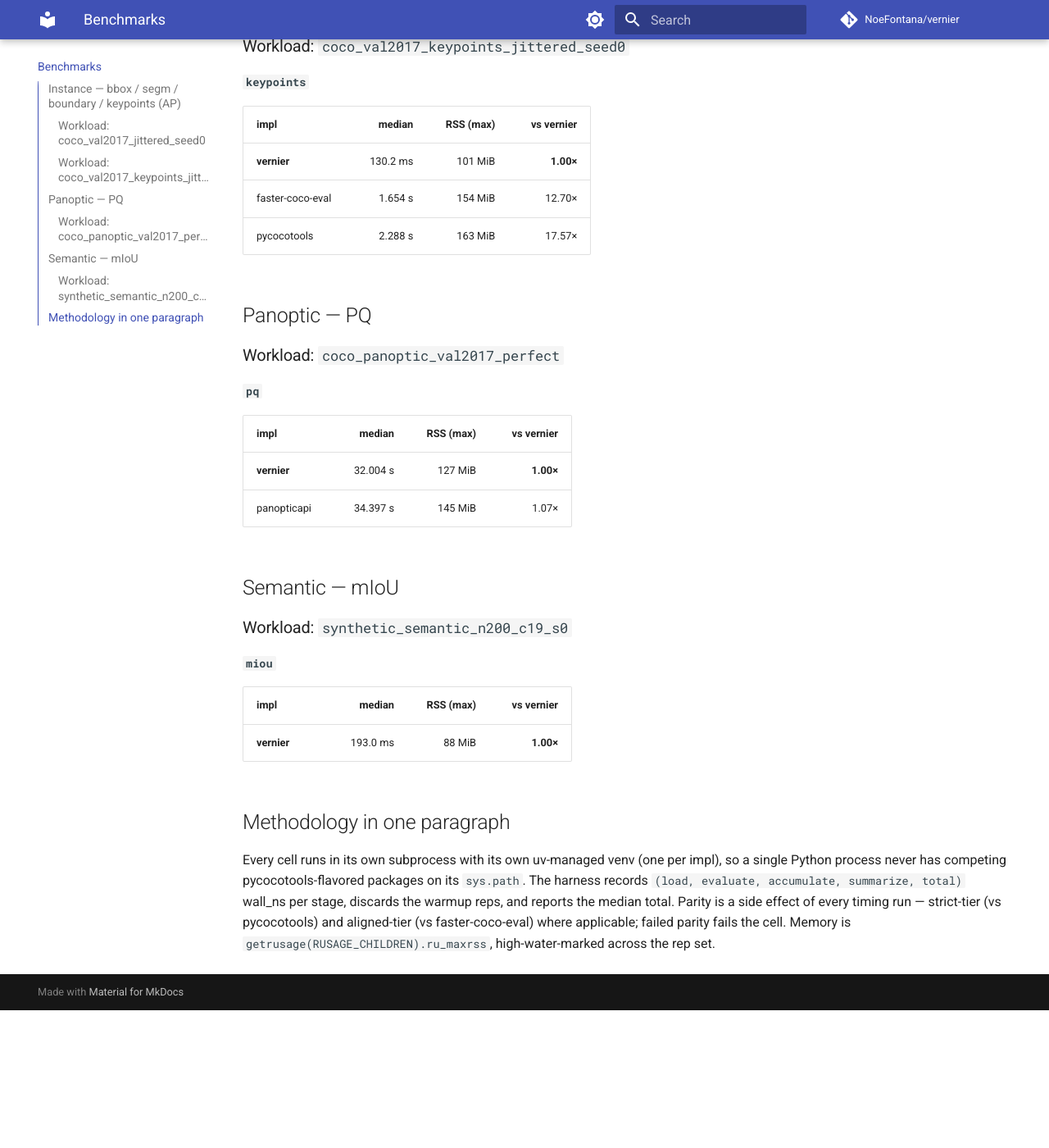
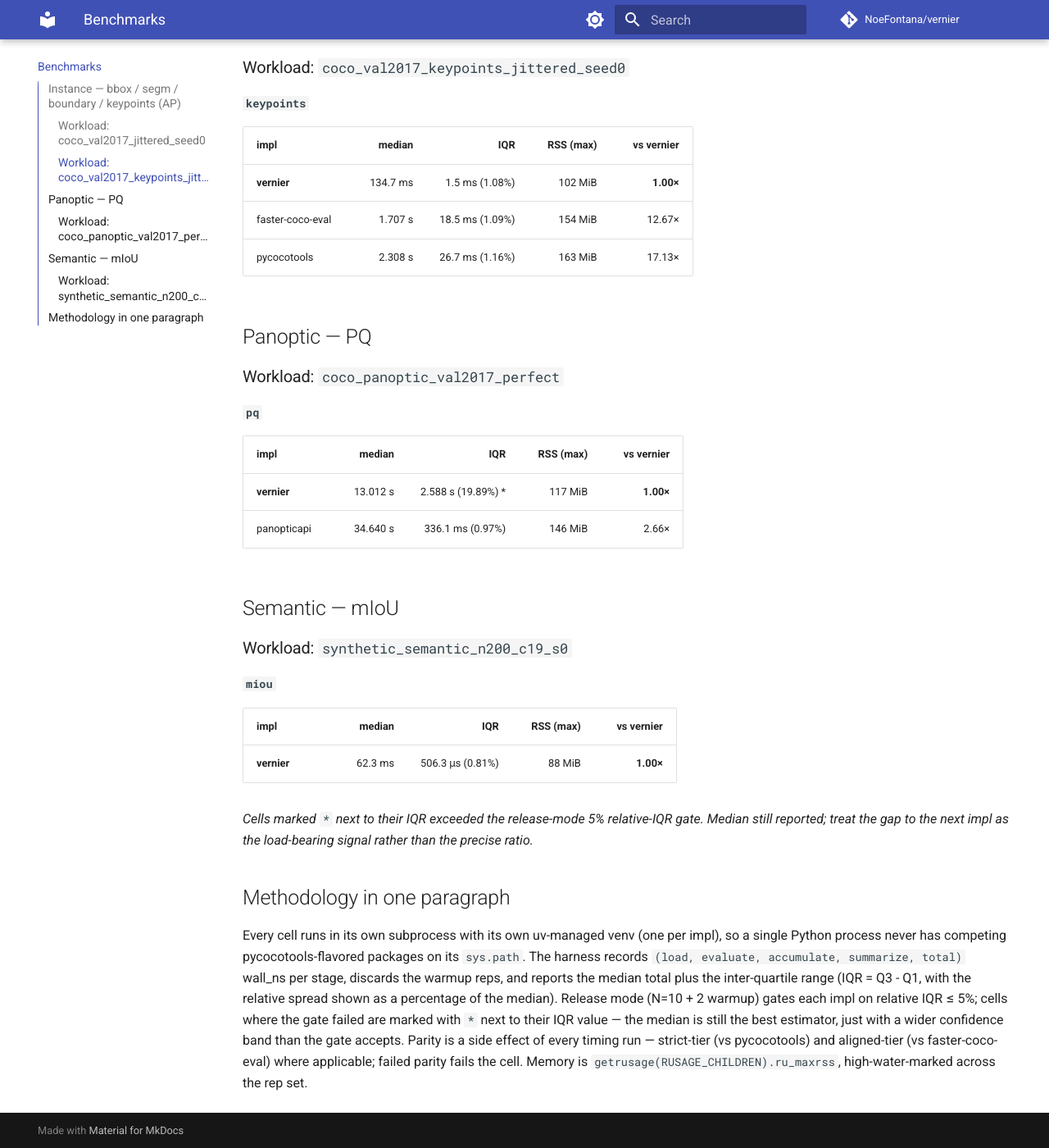
Before and after one commit to NoeFontana/vernier, an MkDocs documentation site: the page built from docs/benchmarks.md, in a window 1280 px wide and 1400 px high, scrolled down 1479 px. Shown: the whole window at 82% size. Built offline with MkDocs 1.6.1 and Material for MkDocs 9.7.7, drawn with Linux system fonts in a browser that asks for light colours; comment, search, counter and statistics services are not loaded; before the commit the page ends 2711 px from its top, so only the background shows below that; some of the changed text lies outside the part shown.

Commit message:
docs(perf): benchmark performances

```diff
--- a/docs/benchmarks.md
+++ b/docs/benchmarks.md
@@ -6,9 +6,12 @@ are the median total-stage wall time over the non-warmup reps recorded by
 the local bench harness ([ADR-0017](https://github.com/NoeFontana/vernier/blob/main/docs/adr/0017-local-bench-harness.md),
 extended cross-paradigm in
 [ADR-0033](https://github.com/NoeFontana/vernier/blob/main/docs/adr/0033-multi-paradigm-bench.md)).
+The IQR column reports the spread (Q3 - Q1) across the 10 measurement
+reps and the same value as a percentage of the median; release mode
+gates each cell at 5% relative IQR.
 
-**Provenance** — git SHA `f58f1075985f` · machine fingerprint `5658de0e29a3` · harness
-mode `dev` · build profile = cargo release defaults
+**Provenance** — git SHA `0a39957821bf` · machine fingerprint `1655eb18a194` · CPU AMD EPYC-Milan Processor (x86_64) · harness
+mode `release` · build profile = cargo release defaults
 (`opt-level=3`, `lto=thin`, `codegen-units=1`, no `target-cpu`). The
 release wheel on PyPI is built with the same profile — no
 benchmarking-only flags.
@@ -30,37 +33,37 @@ This page is regenerated from the harness result tree by
 
 **`bbox`**
 
-| impl | median | RSS (max) | vs vernier |
-| --- | ---: | ---: | ---: |
-| **vernier** | 361.6 ms | 235 MiB | **1.00×** |
-| faster-coco-eval | 2.123 s | 661 MiB | 5.87× |
-| pycocotools | 5.811 s | 576 MiB | 16.07× |
+| impl | median | IQR | RSS (max) | vs vernier |
+| --- | ---: | ---: | ---: | ---: |
+| **vernier** | 359.6 ms | 7.2 ms (2.01%) | 235 MiB | **1.00×** |
+| faster-coco-eval | 2.121 s | 30.2 ms (1.42%) | 661 MiB | 5.90× |
+| pycocotools | 5.833 s | 129.9 ms (2.23%) | 576 MiB | 16.22× |
 
 **`segm`**
 
-| impl | median | RSS (max) | vs vernier |
-| --- | ---: | ---: | ---: |
-| **vernier** | 960.9 ms | 236 MiB | **1.00×** |
-| faster-coco-eval | 3.496 s | 721 MiB | 3.64× |
-| pycocotools | 6.727 s | 569 MiB | 7.00× |
+| impl | median | IQR | RSS (max) | vs vernier |
+| --- | ---: | ---: | ---: | ---: |
+| **vernier** | 968.1 ms | 6.0 ms (0.62%) | 236 MiB | **1.00×** |
+| faster-coco-eval | 3.553 s | 53.4 ms (1.50%) | 721 MiB | 3.67× |
+| pycocotools | 6.690 s | 163.7 ms (2.45%) | 569 MiB | 6.91× |
 
 **`boundary`**
 
-| impl | median | RSS (max) | vs vernier |
-| --- | ---: | ---: | ---: |
-| **vernier** | 3.136 s | 238 MiB | **1.00×** |
-| faster-coco-eval | 17.670 s | 794 MiB | 5.63× |
-| boundary-iou-api | 61.838 s | 666 MiB | 19.72× |
+| impl | median | IQR | RSS (max) | vs vernier |
+| --- | ---: | ---: | ---: | ---: |
+| **vernier** | 3.121 s | 15.5 ms (0.50%) | 238 MiB | **1.00×** |
+| faster-coco-eval | 17.772 s | 83.2 ms (0.47%) | 794 MiB | 5.70× |
+| boundary-iou-api | 62.161 s | 526.6 ms (0.85%) | 666 MiB | 19.92× |
 
 ### Workload: `coco_val2017_keypoints_jittered_seed0`
 
 **`keypoints`**
 
-| impl | median | RSS (max) | vs vernier |
-| --- | ---: | ---: | ---: |
-| **vernier** | 130.2 ms | 101 MiB | **1.00×** |
-| faster-coco-eval | 1.654 s | 154 MiB | 12.70× |
-| pycocotools | 2.288 s | 163 MiB | 17.57× |
+| impl | median | IQR | RSS (max) | vs vernier |
+| --- | ---: | ---: | ---: | ---: |
+| **vernier** | 134.7 ms | 1.5 ms (1.08%) | 102 MiB | **1.00×** |
+| faster-coco-eval | 1.707 s | 18.5 ms (1.09%) | 154 MiB | 12.67× |
+| pycocotools | 2.308 s | 26.7 ms (1.16%) | 163 MiB | 17.13× |
 
 
 ## Panoptic — PQ
@@ -69,10 +72,10 @@ This page is regenerated from the harness result tree by
 
 **`pq`**
 
-| impl | median | RSS (max) | vs vernier |
-| --- | ---: | ---: | ---: |
-| **vernier** | 32.004 s | 127 MiB | **1.00×** |
-| panopticapi | 34.397 s | 145 MiB | 1.07× |
+| impl | median | IQR | RSS (max) | vs vernier |
+| --- | ---: | ---: | ---: | ---: |
+| **vernier** | 13.012 s | 2.588 s (19.89%) * | 117 MiB | **1.00×** |
+| panopticapi | 34.640 s | 336.1 ms (0.97%) | 146 MiB | 2.66× |
 
 
 ## Semantic — mIoU
@@ -81,10 +84,12 @@ This page is regenerated from the harness result tree by
 
 **`miou`**
 
-| impl | median | RSS (max) | vs vernier |
-| --- | ---: | ---: | ---: |
-| **vernier** | 193.0 ms | 88 MiB | **1.00×** |
+| impl | median | IQR | RSS (max) | vs vernier |
+| --- | ---: | ---: | ---: | ---: |
+| **vernier** | 62.3 ms | 506.3 μs (0.81%) | 88 MiB | **1.00×** |
 
+
+*Cells marked ` *` next to their IQR exceeded the release-mode 5% relative-IQR gate. Median still reported; treat the gap to the next impl as the load-bearing signal rather than the precise ratio.*
 
 ## Methodology in one paragraph
 
@@ -92,7 +97,12 @@ Every cell runs in its own subprocess with its own uv-managed venv (one
 per impl), so a single Python process never has competing
 pycocotools-flavored packages on its `sys.path`. The harness records
 `(load, evaluate, accumulate, summarize, total)` wall_ns per stage,
-discards the warmup reps, and reports the median total. Parity is a
+discards the warmup reps, and reports the median total plus the
+inter-quartile range (IQR = Q3 - Q1, with the relative spread shown as
+a percentage of the median). Release mode (N=10 + 2 warmup) gates each
+impl on relative IQR ≤ 5%; cells where the gate failed are marked with
+` *` next to their IQR value — the median is still the best estimator,
+just with a wider confidence band than the gate accepts. Parity is a
 side effect of every timing run — strict-tier (vs pycocotools) and
 aligned-tier (vs faster-coco-eval) where applicable; failed parity
 fails the cell. Memory is `getrusage(RUSAGE_CHILDREN).ru_maxrss`,
```
Also changed, not shown: README.md (+12 -10 lines), docs/engineering/benchmarking/2026-05-vernier-vs-alternatives.md (+126 -87 lines), 1 other file.
